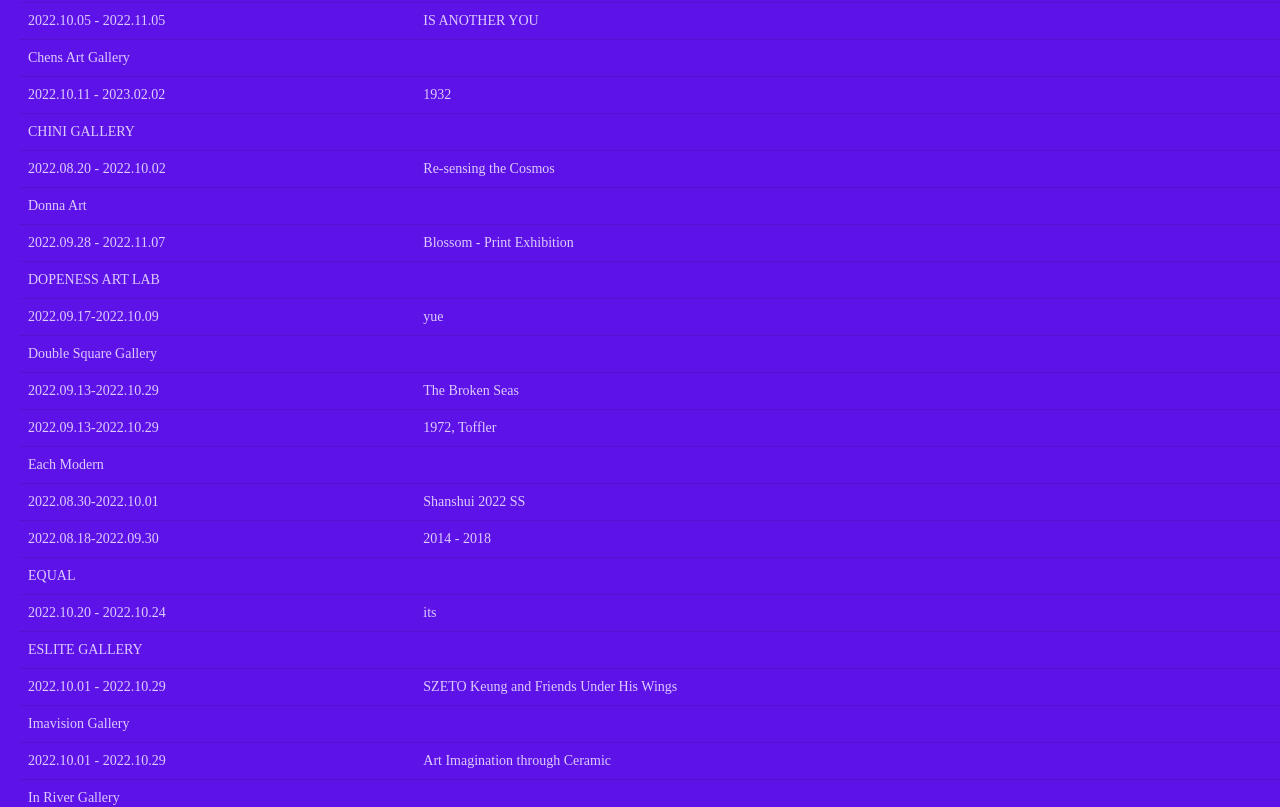
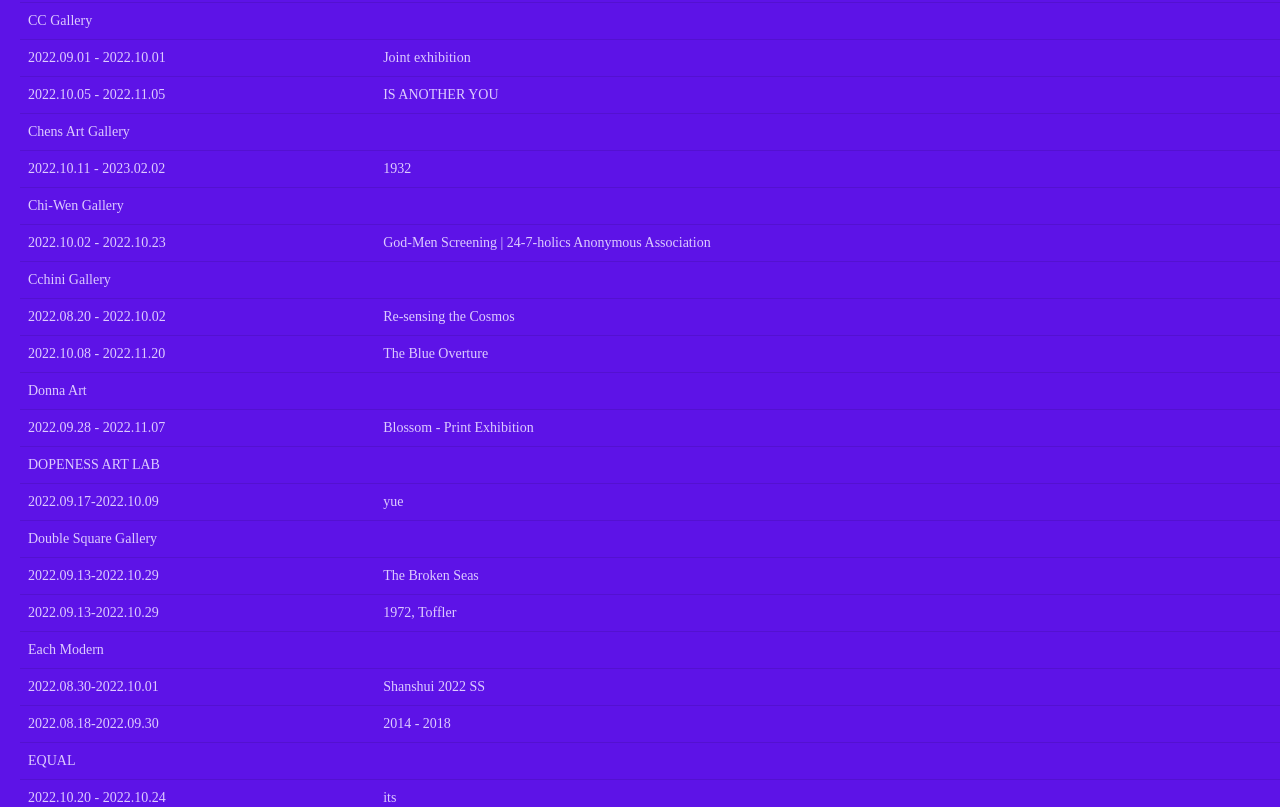
Before and after one commit to tjHsu/gallery-map, a Next.js app: page /events in a window 1280 px wide. Shown: the part 1060-1867 px from the top of the page. Built offline with nearby package versions, Linux system fonts and the light colour scheme; a web font is replaced by a local one.

Commit message:
update content

```diff
--- a/src/constants/Constants.ts
+++ b/src/constants/Constants.ts
@@ -1,3 +1,11 @@
+/*
+{
+  artist: "",
+  showName: "",
+  date: "",
+  openingDate: ""
+},
+*/
 export const GALLERIES = [
   {
     name: "3",
@@ -166,7 +174,12 @@ export const GALLERIES = [
     urlName: "ARTDOOR_Gallery",
     website: "http://www.artdoor.com.tw/",
     isSeparator: false,
-    exhibitions: [],
+    exhibitions: [{
+      artist: "Jorge Rivera",
+      showName: "Decodig Light through Shapes annd Textures",
+      date: "2022.10.08 - 2022.11.06",
+      openingDate: "2022.10.08 sat 15:00"
+    }],
     locations: [{
       locationName: "",
       address: "No.36, Ln. 164, Hulin St., Xinyi Dist., Taipei City 11075, Taiwan",
@@ -395,10 +408,30 @@ export const GALLERIES = [
     }]
   },
   {
-    name: "CHINI GALLERY 采泥藝術",
-    englishName: "CHINI GALLERY",
+    name: "Chi-Wen Gallery",
+    englishName: "Chi-Wen Gallery",
+    originalName: "Chi-Wen Gallery",
+    urlName: "Chi-Wen_Gallery",
+    website: "https://chiwengallery.com/",
+    isSeparator: false,
+    exhibitions: [{
+      artist: "Lin Yu-Sheng",
+      showName: "God-Men Screening | 24-7-holics Anonymous Association",
+      date: "2022.10.02 - 2022.10.23",
+      openingDate: "2022.10.02 sat 16:00"
+    }],
+    locations: [{
+      locationName: "",
+      address: "No. 32, Ln 2, Sec. 6, Zhongshan N. Rd. Shilin Dist., Taipei 11155, Taiwan",
+      gMapLink: "https://goo.gl/maps/4Y8qNWCB1ms6hjKSA",
+      openingHours: "tue-sat 11:00-18:00 by appointment"
+    }]
+  },
+  {
+    name: "Chini Gallery 采泥藝術",
+    englishName: "Cchini Gallery",
     originalName: "采泥藝術",
-    urlName: "CHINI_GALLERY",
+    urlName: "Chini_Gallery",
     website: "https://www.chinigallery.com/",
     isSeparator: false,
     exhibitions: [{
@@ -406,6 +439,11 @@ export const GALLERIES = [
       showName: "Re-sensing the Cosmos",
       date: "2022.08.20 - 2022.10.02",
       openingDate: "2022.08.20 sat 14:30 / 2022.09.24 sat 15:00"
+    },{
+      artist: "Jo Hsieh",
+      showName: "The Blue Overture",
+      date: "2022.10.08 - 2022.11.20",
+      openingDate: "2022.10.08 sat 14:00"
     }],
     locations: [{
       locationName: "",
@@ -927,6 +965,11 @@ export const GALLERIES = [
     website: "https://powengallery.com/index.php/en/",
     isSeparator: false,
     exhibitions: [{
+      artist: "Che Han Sheng",
+      showName: "Isn't it a Beautiful Meadow?",
+      date: "2022.10.15 - 2022.11.05",
+      openingDate: ""
+    },{
       artist: "CHENG Chung-chuan",
       showName: "Quiet Times",
       date: "2022.08.27-2022.09.24",
@@ -956,6 +999,11 @@ export const GALLERIES = [
       showName: "Planet Traveler and Its Broken Song",
       date: "2022.08.06-2022.09.24",
       openingDate: ""
+    },{
+      artist: "Y2K: Chou Chiao-Chi & Hu You-Yang",
+      showName: "Lighthesis",
+      date: "2022.10.16 - 2022.11.19",
+      openingDate: "2022.10.16 sun 14:00"
     }],
     locations: [{
       locationName: "",
@@ -1176,7 +1224,12 @@ export const GALLERIES = [
     urlName: "YANG_ARTS",
     website: "https://yang-arts.com/",
     isSeparator: false,
-    exhibitions: [],
+    exhibitions: [{
+      artist: "Ayako Ishiba / Daisuke Yokota / Ken Kitano / Kohei Kobayashi / Mika Ninagawa / Nara Yoshitomo / Nobuyoshi Araki / Rika Noguchi / Sadaharu Horio / Shiho Yoshida / Takashi Homma / Taisuke Koyama / Thomas Struth / Yoichi Umetsu",
+      showName: "芃 How lush the world is, how full of things that don't belong to me",
+      date: "2022.10.15 2022.12.15",
+      openingDate: ""
+    }],
     locations: [{
       locationName: "",
       address: "No. 310-3, Sec. 4, Ren'ai Rd., Da'an Dist., Taipei City 10693, Taiwan",
```
